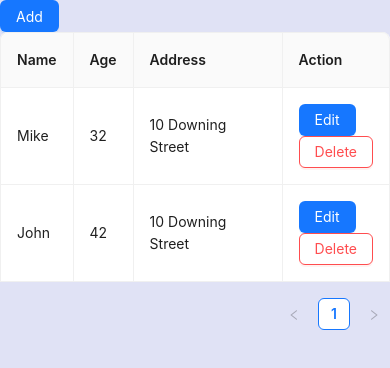
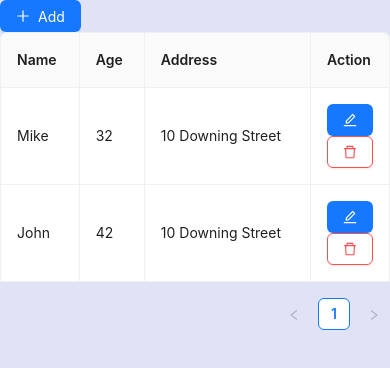
Before and after one commit to Ianlent/CRM-frontend, a React (Vite) app: page /test in a window 390 px wide. Shown: the top 368 px of the page. Built offline with nearby package versions, Linux system fonts and the light colour scheme.

Commit message:
Finished basic CRUD functionality for EditableTable and styling changes

```diff
--- a/package.json
+++ b/package.json
@@ -10,6 +10,7 @@
     "preview": "vite preview"
   },
   "dependencies": {
+    "@ant-design/icons": "^5.6.1",
     "@fortawesome/fontawesome-svg-core": "^6.7.2",
     "@fortawesome/free-solid-svg-icons": "^6.7.2",
     "@fortawesome/react-fontawesome": "^0.2.2",
--- a/src/assets/components/EditableTable/table.jsx
+++ b/src/assets/components/EditableTable/table.jsx
@@ -1,5 +1,6 @@
 import React, { useState } from "react";
 import { Table, Button, Form } from "antd";
+import { PlusOutlined, EditOutlined, DeleteOutlined } from "@ant-design/icons";
 import EditModal from "./modal";
 
 /**
@@ -59,11 +60,11 @@ const EditableTable = () => {
 
 	/**
 	 * Adds a new record to the data source by concatenating the values with a
-	 * new key and adding it to the end of the data source.
+	 * new key and adding it to the START of the data source.
 	 * @param {Object} values The values of the new record to be added.
 	*/
 	const handleAdd = (values) => {
-		setDataSource((prev) => [...prev, { key: `${prev.length + 1}`, ...values }]);
+		setDataSource((prev) => [{ key: `${prev.length + 1}`, ...values }, ...prev]);
 	};
 
 	/**
@@ -106,19 +107,21 @@ const EditableTable = () => {
 			title: 'Action',
 			key: 'operation',
 			render: (_, record) => (
-				<div className="flex justify-around">
-					<Button type="primary" onClick={() => handleEdit(record)}>Edit</Button>
-					<Button danger onClick={() => handleDelete(record)}>Delete</Button>
+				<div className="flex justify-center gap-3">
+					<Button className="px-2.5" type="primary" onClick={() => handleEdit(record)}><EditOutlined /></Button>
+					<Button className="px-2.5" danger onClick={() => handleDelete(record)}><DeleteOutlined /></Button>
 				</div>
 			),
-			width: "20%",
+			width: "10%",
 		},
 	];
 
 	return (
 		<div>
-			<Button type="primary" onClick={handleAddClick}>Add</Button>
-			<Table bordered dataSource={dataSource} columns={columns} />
+			<Button className="text-base my-4 px-5 py-5 ps-3" type="primary" onClick={handleAddClick}>
+				<PlusOutlined className="m-0"/> Add
+			</Button>
+			<Table bordered dataSource={dataSource} columns={columns} pagination={{ pageSize: 6 }}/>
 			<EditModal open={open} setOpen={setOpen} record={editingRecord} form={form} onOk={onOk} />
 		</div>
 	);
--- a/src/assets/pages/admin/CustomerManagement/CustomerManagement.jsx
+++ b/src/assets/pages/admin/CustomerManagement/CustomerManagement.jsx
@@ -58,6 +58,7 @@ const CustomerManagement = () => {
 	return (
 		<div>
 			<p className="font-semibold text-2xl py-3">Manage Customers</p>
+			<EditableTable />
 		</div>
 	)
 }
```
Also changed, not shown: 1 other file (tests, documents, lock files or other folders).
